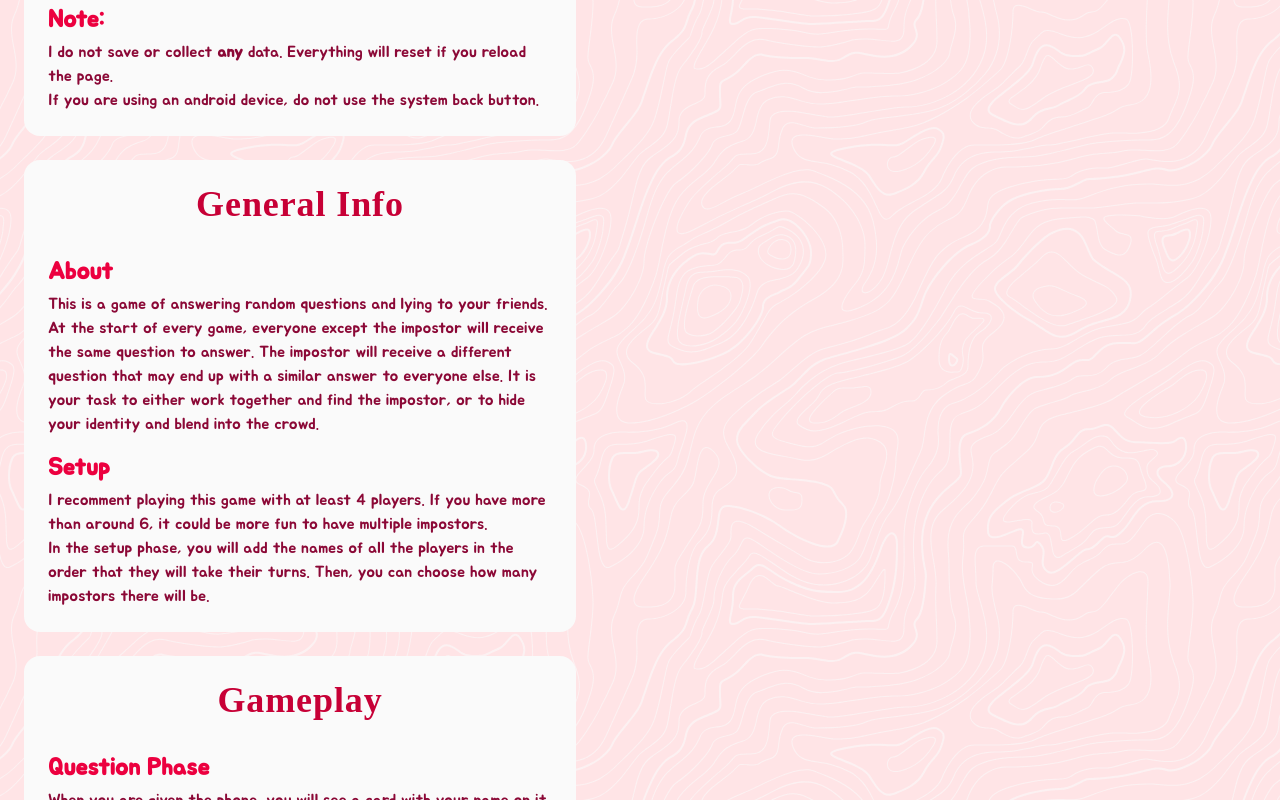
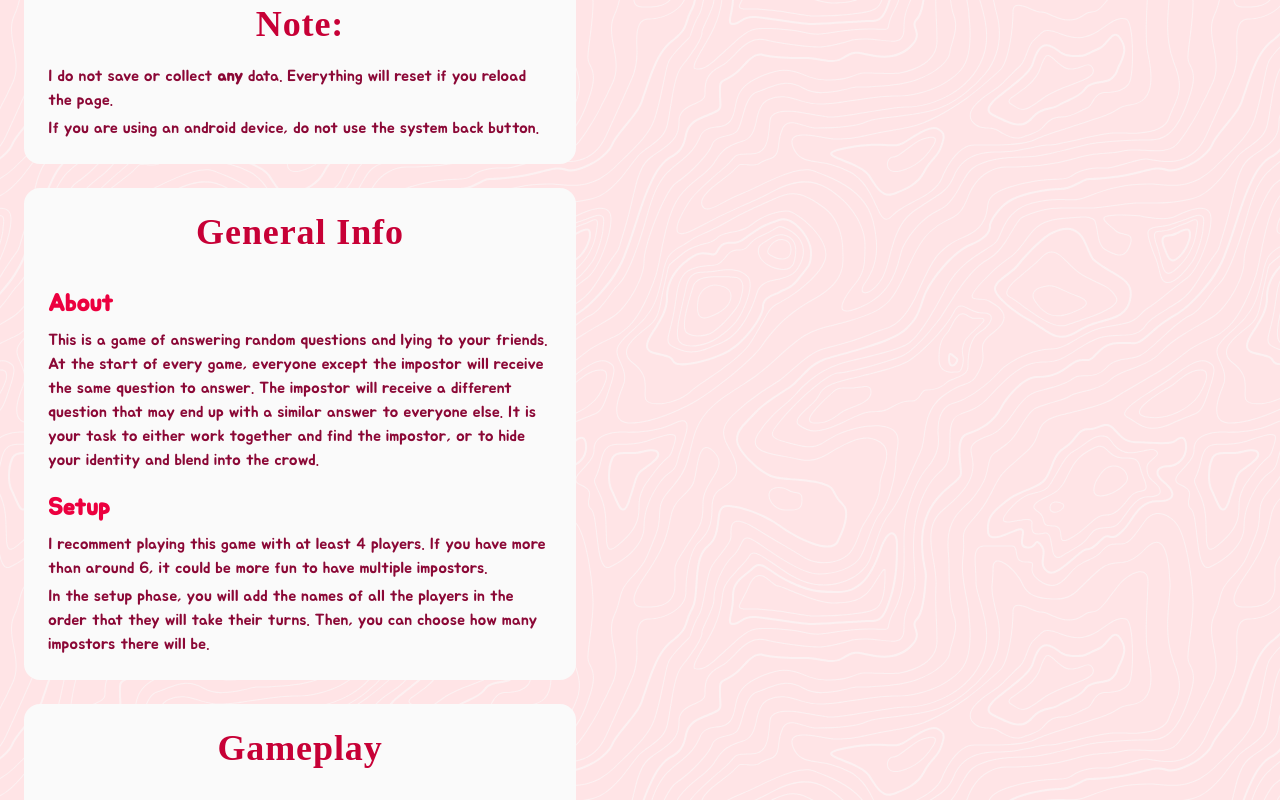
Before and after one commit to SoupCat-Py/impostor-game, a React (Vite) app: page / in a window 1280 px wide. Both pictures are taken after a click on the button "How to Play". Shown: the part 88-888 px from the top of the page. Built offline with nearby package versions, Linux system fonts and the light colour scheme; a web font is replaced by a local one.

Commit message:
reformatted stuff and added github note

```diff
--- a/src/pages/HowToPlay.tsx
+++ b/src/pages/HowToPlay.tsx
@@ -4,29 +4,40 @@ import { H1, H2, Para } from "../components/Text"
 import {BackButton, Button, ButtonGroup} from "../components/Button"
 import type { ReactNode } from "react"
 
-type CardProps = {
-  children: ReactNode;
+type PageProps = {
+  goToPageLowLevel: (newPage: Page) => void;
 }
 
-function Card({children}:CardProps) {
+
+function Card({children}: {children: ReactNode}) {
   return (
-    <div className="flex flex-col p-6 g-2 bg-neutral-50 dark:bg-taupe-800 rounded-2xl">
+    <div className="flex flex-col p-6 gap-1 bg-neutral-50 dark:bg-taupe-800 rounded-2xl">
       {children}
     </div>
   )
 }
 
-interface PageProps {
-  goToPageLowLevel: (newPage: Page) => void;
+function Link({url, children}: {url: string, children: ReactNode}) {
+  return (
+      <a
+          target="_blank"
+          href={url}
+          className="text-rose-700 dark:text-yellow-200 underline text-nowrap"
+      >
+        {children}
+      </a>
+  )
 }
 
+
 export default function InstructionsPage({goToPageLowLevel}:PageProps) {
+
   return (
     <PageContainer>
         <BackButton onClickFunction={() => goToPageLowLevel("Home")}/>
         <div className="flex flex-col gap-6">
           <Card>
-            <H2 noPadding>Note:</H2>
+            <H1>Note:</H1>
             <Para>I do not save or collect <strong>any</strong> data. Everything will reset if you reload the page.</Para>
             <Para>If you are using an android device, do not use the system back button.</Para>
           </Card>
@@ -46,10 +57,15 @@ export default function InstructionsPage({goToPageLowLevel}:PageProps) {
             <Para>Once everyone has taken their turn, all the answers are revealed and the discussion can begin. As a group, you must work together to discern who answered a different question. Once you think you're ready, tap the "reveal" button to show who the impostor was (or all of them if there were multiple).</Para>
           </Card>
           <Card>
+            <H2 noPadding>Other Stuff:</H2>
             <Para>
               The concept of this game, as well as like all the questions, are from the&nbsp;
-              <a target="_blank" href="https://www.youtube.com/@FullSquad" className="text-rose-700 dark:text-yellow-200 underline text-nowrap">Full Squad</a>
+              <Link url={"https://www.youtube.com/@FullSquad"}>Full Squad</Link>
               &nbsp;YouTube channel.
+            </Para>
+            <Para>
+              This site was made by&nbsp;
+              <Link url={"https://github.com/SoupCat-Py"}>Soup</Link>. Please feel free to report bugs or suggest edits/improvements via GitHub issues :)
             </Para>
           </Card>
         </div>
```
